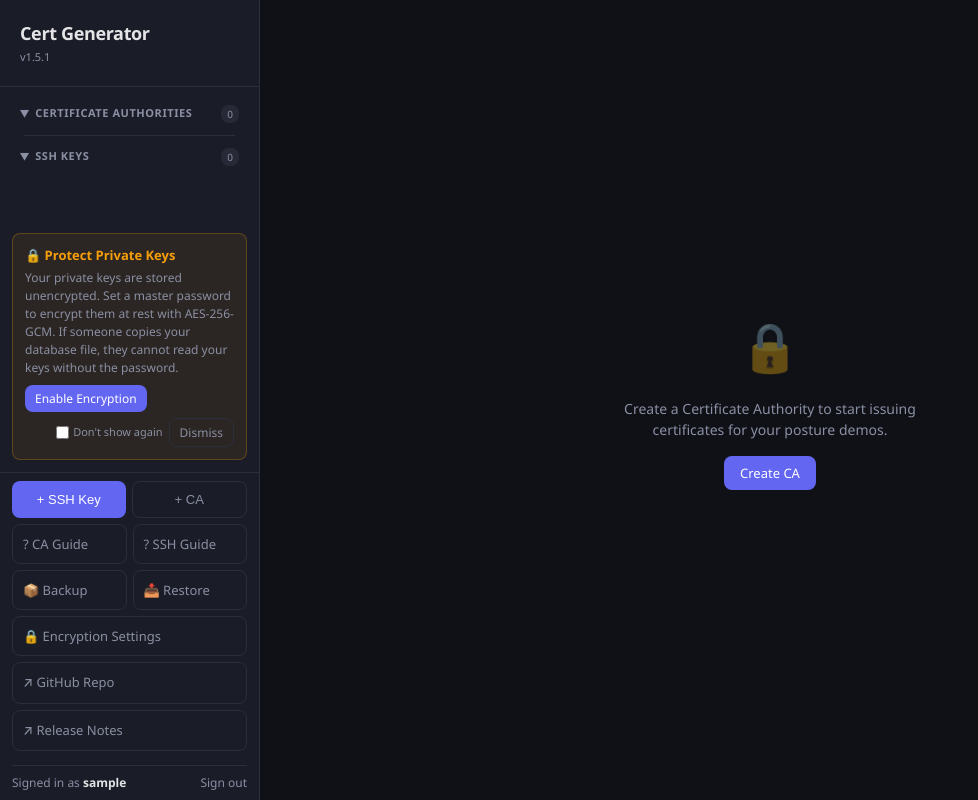
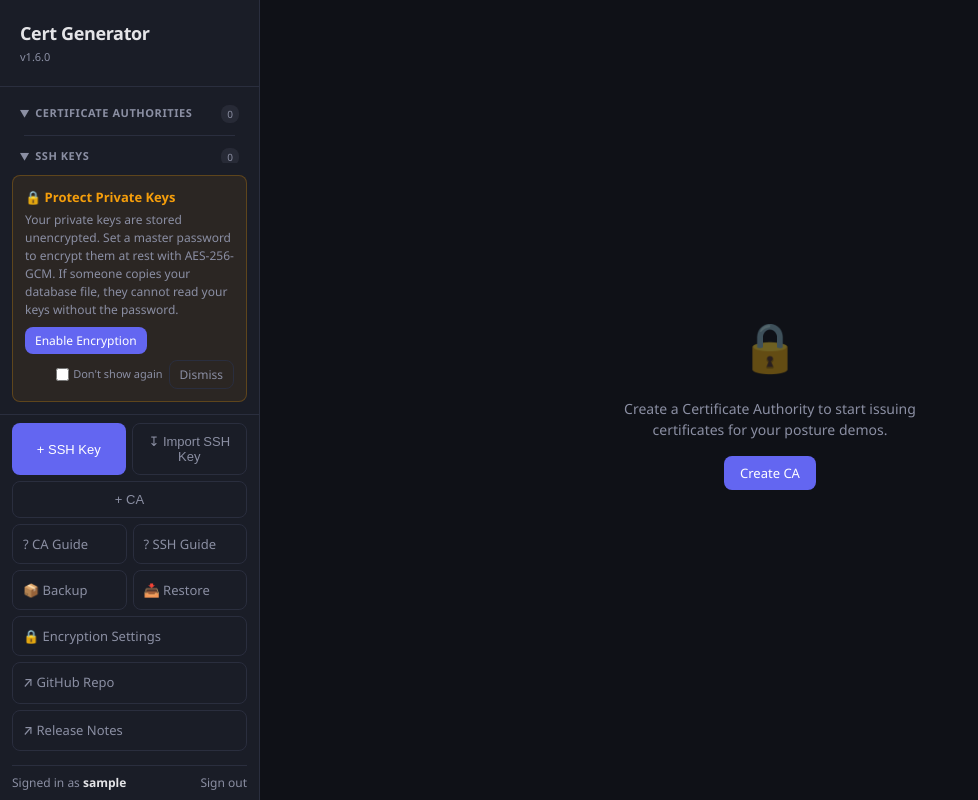
Before and after one commit to darthrater78/cert-generator, a Flask app: page / in a window 1280 px wide. Shown: the whole page, without its empty margins (0-978 px from the left). Run offline with Flask 3, Linux system fonts and the light colour scheme; the visitor is signed in with stand-in values (Sample User, id 1); data comes from the database, SQL or seed files in the repository; data that the repository does not hold is empty.

Commit message:
feat: v1.6.0 — SSH key import from Bitwarden and other sources
Add ability to import existing SSH private keys with automatic format
detection (OpenSSH, PEM PKCS#8, PEM traditional, DER), algorithm
detection, and optional passphrase support. Imported keys are visually
marked and fully functional for export, copy, and backup/restore.

Co-Authored-By: Claude Sonnet 5 <noreply@anthropic.com>

```diff
--- a/app/__init__.py
+++ b/app/__init__.py
@@ -1 +1 @@
-__version__ = "1.5.1"
+__version__ = "1.6.0"
--- a/app/db.py
+++ b/app/db.py
@@ -41,6 +41,7 @@ CREATE TABLE IF NOT EXISTS ssh_keys (
     public_key      BLOB    NOT NULL,
     private_key     BLOB    NOT NULL,
     has_passphrase  INTEGER NOT NULL DEFAULT 0,
+    imported        INTEGER NOT NULL DEFAULT 0,
     created_at      TEXT    NOT NULL DEFAULT (strftime('%Y-%m-%dT%H:%M:%SZ', 'now'))
 );
 
@@ -93,6 +94,9 @@ def init_db() -> None:
         cols = {r[1] for r in conn.execute("PRAGMA table_info(certificate_authorities)").fetchall()}
         if "parent_ca_id" not in cols:
             conn.execute("ALTER TABLE certificate_authorities ADD COLUMN parent_ca_id INTEGER REFERENCES certificate_authorities(id)")
+        ssh_cols = {r[1] for r in conn.execute("PRAGMA table_info(ssh_keys)").fetchall()}
+        if "imported" not in ssh_cols:
+            conn.execute("ALTER TABLE ssh_keys ADD COLUMN imported INTEGER NOT NULL DEFAULT 0")
 
 
 _master_key: bytes | None = None
@@ -363,13 +367,14 @@ def save_ssh_key(
     public_key: bytes,
     private_key: bytes,
     has_passphrase: bool,
+    imported: bool = False,
 ) -> int:
     with _connect() as conn:
         cursor = conn.execute(
             """INSERT INTO ssh_keys
-               (name, algorithm, comment, fingerprint, public_key, private_key, has_passphrase)
-               VALUES (?, ?, ?, ?, ?, ?, ?)""",
-            (name, algorithm, comment, fingerprint, public_key, _maybe_encrypt(private_key), int(has_passphrase)),
+               (name, algorithm, comment, fingerprint, public_key, private_key, has_passphrase, imported)
+               VALUES (?, ?, ?, ?, ?, ?, ?, ?)""",
+            (name, algorithm, comment, fingerprint, public_key, _maybe_encrypt(private_key), int(has_passphrase), int(imported)),
         )
         return cursor.lastrowid
 
@@ -377,7 +382,7 @@ def save_ssh_key(
 def list_ssh_keys() -> list[dict[str, Any]]:
     with _connect() as conn:
         rows = conn.execute(
-            "SELECT id, name, algorithm, comment, fingerprint, has_passphrase, created_at "
+            "SELECT id, name, algorithm, comment, fingerprint, has_passphrase, imported, created_at "
             "FROM ssh_keys ORDER BY created_at DESC"
         ).fetchall()
         return [dict(r) for r in rows]
@@ -468,11 +473,11 @@ def import_all_data(data: dict[str, Any]) -> dict[str, int]:
             key = _decode_blobs(key)
             conn.execute(
                 """INSERT INTO ssh_keys
-                   (id, name, algorithm, comment, fingerprint, public_key, private_key, has_passphrase, created_at)
-                   VALUES (?, ?, ?, ?, ?, ?, ?, ?, ?)""",
+                   (id, name, algorithm, comment, fingerprint, public_key, private_key, has_passphrase, imported, created_at)
+                   VALUES (?, ?, ?, ?, ?, ?, ?, ?, ?, ?)""",
                 (key["id"], key["name"], key["algorithm"], key.get("comment", ""),
                  key["fingerprint"], key["public_key"], _maybe_encrypt(key["private_key"]),
-                 key.get("has_passphrase", 0), key["created_at"]),
+                 key.get("has_passphrase", 0), key.get("imported", 0), key["created_at"]),
             )
 
     counts = {
--- a/app/server.py
+++ b/app/server.py
@@ -575,6 +575,45 @@ def create_ssh_key():
     return jsonify({"id": key_id, "name": name, "fingerprint": fingerprint}), 201
 
 
+@app.post("/api/ssh-keys/import")
+def import_ssh_key():
+    data = request.get_json()
+    name: str = data.get("name", "").strip()
+    private_key_text: str = data.get("private_key", "").strip()
+    passphrase: str = data.get("passphrase", "").strip() or None
+    comment: str = data.get("comment", "").strip()
+
+    if not name or len(name) > 200:
+        return jsonify({"error": "A name is required (max 200 chars)"}), 400
+    if not private_key_text:
+        return jsonify({"error": "Private key is required"}), 400
+
+    try:
+        private_bytes, public_bytes, algorithm, fingerprint, has_passphrase = (
+            crypto_engine.parse_ssh_key(private_key_text, passphrase=passphrase)
+        )
+    except ValueError as e:
+        return jsonify({"error": str(e)}), 400
+
+    if comment:
+        public_bytes = public_bytes.rstrip() + b" " + comment.encode("utf-8") + b"\n"
+
+    key_id = db.save_ssh_key(
+        name=name,
+        algorithm=algorithm,
+        comment=comment,
+        fingerprint=fingerprint,
+        public_key=public_bytes,
+        private_key=private_bytes,
+        has_passphrase=has_passphrase,
+        imported=True,
+    )
+
+    algo_label = crypto_engine.SSH_ALGORITHM_LABELS.get(algorithm, algorithm)
+    log.info("SSH key imported: %s (algo=%s)", name, algorithm)
+    return jsonify({"id": key_id, "name": name, "fingerprint": fingerprint, "algorithm": algo_label}), 201
+
+
 @app.delete("/api/ssh-keys/<int:key_id>")
 def delete_ssh_key(key_id: int):
     if db.delete_ssh_key(key_id):
--- a/app/templates/index.html
+++ b/app/templates/index.html
@@ -562,7 +562,7 @@ body {
   <div class="sidebar">
     <div class="sidebar-header">
       <h1>Cert Generator</h1>
-      <div class="version">v1.5.1</div>
+      <div class="version">v1.6.0</div>
     </div>
     <div class="sidebar-section">
       <div class="section-header" onclick="toggleSection('ca')">
@@ -595,6 +595,9 @@ body {
     <div class="sidebar-actions">
       <div class="btn-row">
         <button class="btn-new-ca" style="margin:0" onclick="showCreateSSHKey()">+ SSH Key</button>
+        <button class="btn-new-ca" style="margin:0;background:transparent;border:1px solid var(--border);color:var(--text-dim)" onclick="showImportSSHKey()">&#8615; Import SSH Key</button>
+      </div>
+      <div class="btn-row">
         <button class="btn-new-ca" style="margin:0;background:transparent;border:1px solid var(--border);color:var(--text-dim)" onclick="showCreateCA()">+ CA</button>
       </div>
       <div class="btn-row">
@@ -607,7 +610,7 @@ body {
       </div>
       <button class="btn-help" style="margin:0" id="btnEncryption" onclick="showEncryptionSettings()">&#x1f512; Encryption Settings</button>
       <a class="btn-help" style="margin:0" href="https://github.com/darthrater78/cert-generator" onclick="return openExternal(event, this.href)">&#8599; GitHub Repo</a>
-      <a class="btn-help" style="margin:0" href="https://github.com/darthrater78/cert-generator/releases/tag/v1.5.1" onclick="return openExternal(event, this.href)">&#8599; Release Notes</a>
+      <a class="btn-help" style="margin:0" href="https://github.com/darthrater78/cert-generator/releases/tag/v1.6.0" onclick="return openExternal(event, this.href)">&#8599; Release Notes</a>
       {% if server_mode %}
       <div style="border-top:1px solid var(--border);margin-top:8px;padding-top:8px;display:flex;align-items:center;justify-content:space-between">
         <span style="font-size:12px;color:var(--text-dim)">Signed in as <strong style="color:var(--text)">{{ username }}</strong></span>
@@ -768,6 +771,38 @@ body {
   </div>
 </div>
 
+<div id="importSSHKeyModal" class="modal-backdrop hidden">
+  <div class="modal">
+    <h3>Import SSH Key</h3>
+    <div class="form-row full">
+      <div class="form-group">
+        <label>Key Name</label>
+        <input type="text" id="importSSHKeyName" placeholder="e.g. bitwarden-ed25519, prod-deploy">
+      </div>
+    </div>
+    <div class="form-row full">
+      <div class="form-group">
+        <label>Private Key</label>
+        <textarea id="importSSHKeyData" rows="10" placeholder="Paste your private key here (OpenSSH, PEM PKCS#8, or PEM traditional format)" style="font-family:monospace;font-size:11px;resize:vertical;width:100%;padding:10px;background:var(--bg);border:1px solid var(--border);border-radius:var(--radius);color:var(--text);outline:none"></textarea>
+      </div>
+    </div>
+    <div class="form-row">
+      <div class="form-group">
+        <label>Passphrase (if key is encrypted)</label>
+        <input type="password" id="importSSHKeyPassphrase" placeholder="Leave empty if no passphrase">
+      </div>
+      <div class="form-group">
+        <label>Comment (optional)</label>
+        <input type="text" id="importSSHKeyComment" placeholder="e.g. user@hostname">
+      </div>
+    </div>
+    <div class="modal-actions">
+      <button class="btn btn-ghost" onclick="hideModal('importSSHKeyModal')">Cancel</button>
+      <button class="btn btn-primary" onclick="importSSHKey()">Import Key</button>
+    </div>
+  </div>
+</div>
+
 <div id="createCAModal" class="modal-backdrop hidden">
   <div class="modal">
     <h3>Create Certificate Authority</h3>
@@ -1986,8 +2021,9 @@ async function loadSSHKeys() {
     const li = document.createElement('li');
     li.className = 'ssh-item' + (k.id === currentSSHKeyId ? ' active' : '');
     const algoBadge = k.algorithm.toUpperCase().replace('-', ' ');
+    const importedBadge = k.imported ? '<span class="ca-type-badge" style="background:var(--accent);color:#fff;font-size:9px;padding:1px 5px">IMPORTED</span>' : '';
     li.innerHTML = '<svg class="ssh-icon" width="14" height="14" viewBox="0 0 24 24" fill="none" stroke="currentColor" stroke-width="2" stroke-linecap="round" stroke-linejoin="round"><path d="M21 2l-2 2m-7.61 7.61a5.5 5.5 0 1 1-7.778 7.778 5.5 5.5 0 0 1 7.777-7.777zm0 0L15.5 7.5m0 0l3 3L22 7l-3-3m-3.5 3.5L19 4"/></svg><span class="ssh-name">' +
-      escapeHtml(k.name) + '</span><span class="ca-type-badge">' + escapeHtml(algoBadge) + '</span>';
+      escapeHtml(k.name) + '</span>' + importedBadge + '<span class="ca-type-badge">' + escapeHtml(algoBadge) + '</span>';
     li.onclick = () => selectSSHKey(k.id);
     list.appendChild(li);
   });
@@ -2006,6 +2042,7 @@ async function selectSSHKey(keyId) {
 
   document.getElementById('sshKeyInfo').innerHTML =
     infoItem('Algorithm', '<span class="badge badge-algo">' + escapeHtml(key.algorithm.toUpperCase().replace('-', ' ')) + '</span>') +
+    infoItem('Source', key.imported ? '<span class="badge" style="background:var(--accent);color:#fff">Imported</span>' : '<span class="badge badge-algo">Generated</span>') +
     infoItem('Fingerprint', '<span style="font-family:monospace;font-size:11px">' + escapeHtml(key.fingerprint) + '</span>') +
     infoItem('Comment', escapeHtml(key.comment || '(none)')) +
     infoItem('Passphrase', key.has_passphrase ? '<span class="badge badge-active">Yes</span>' : '<span class="badge badge-expired">No</span>') +
@@ -2046,6 +2083,38 @@ async function generateSSHKey() {
     const key = await res.json();
     hideModal('createSSHKeyModal');
     toast('SSH key generated: ' + key.name);
+    selectSSHKey(key.id);
+  } catch (e) {
+    toast(e.message, 'error');
+  }
+}
+
+function showImportSSHKey() {
+  document.getElementById('importSSHKeyName').value = '';
+  document.getElementById('importSSHKeyData').value = '';
+  document.getElementById('importSSHKeyPassphrase').value = '';
+  document.getElementById('importSSHKeyComment').value = '';
+  showModal('importSSHKeyModal');
+  document.getElementById('importSSHKeyName').focus();
+}
+
+async function importSSHKey() {
+  const name = document.getElementById('importSSHKeyName').value.trim();
+  const privateKey = document.getElementById('importSSHKeyData').value.trim();
+  const passphrase = document.getElementById('importSSHKeyPassphrase').value || undefined;
+  const comment = document.getElementById('importSSHKeyComment').value.trim() || undefined;
+
+  if (!name) { toast('Key name is required', 'error'); return; }
+  if (!privateKey) { toast('Private key is required', 'error'); return; }
+
+  try {
+    const res = await api('/api/ssh-keys/import', {
+      method: 'POST',
+      body: JSON.stringify({ name, private_key: privateKey, passphrase, comment }),
+    });
+    const key = await res.json();
+    hideModal('importSSHKeyModal');
+    toast('SSH key imported: ' + key.name + ' (' + key.algorithm + ')');
     selectSSHKey(key.id);
   } catch (e) {
     toast(e.message, 'error');
--- a/pyproject.toml
+++ b/pyproject.toml
@@ -1,6 +1,6 @@
 [project]
 name = "cert-generator"
-version = "1.5.1"
+version = "1.6.0"
 description = "Certificate Authority tool for generating and managing self-signed certificates"
 requires-python = ">=3.10"
 dependencies = [
```
Also changed, not shown: app/crypto_engine.py (+64 -1 lines), README.md.
